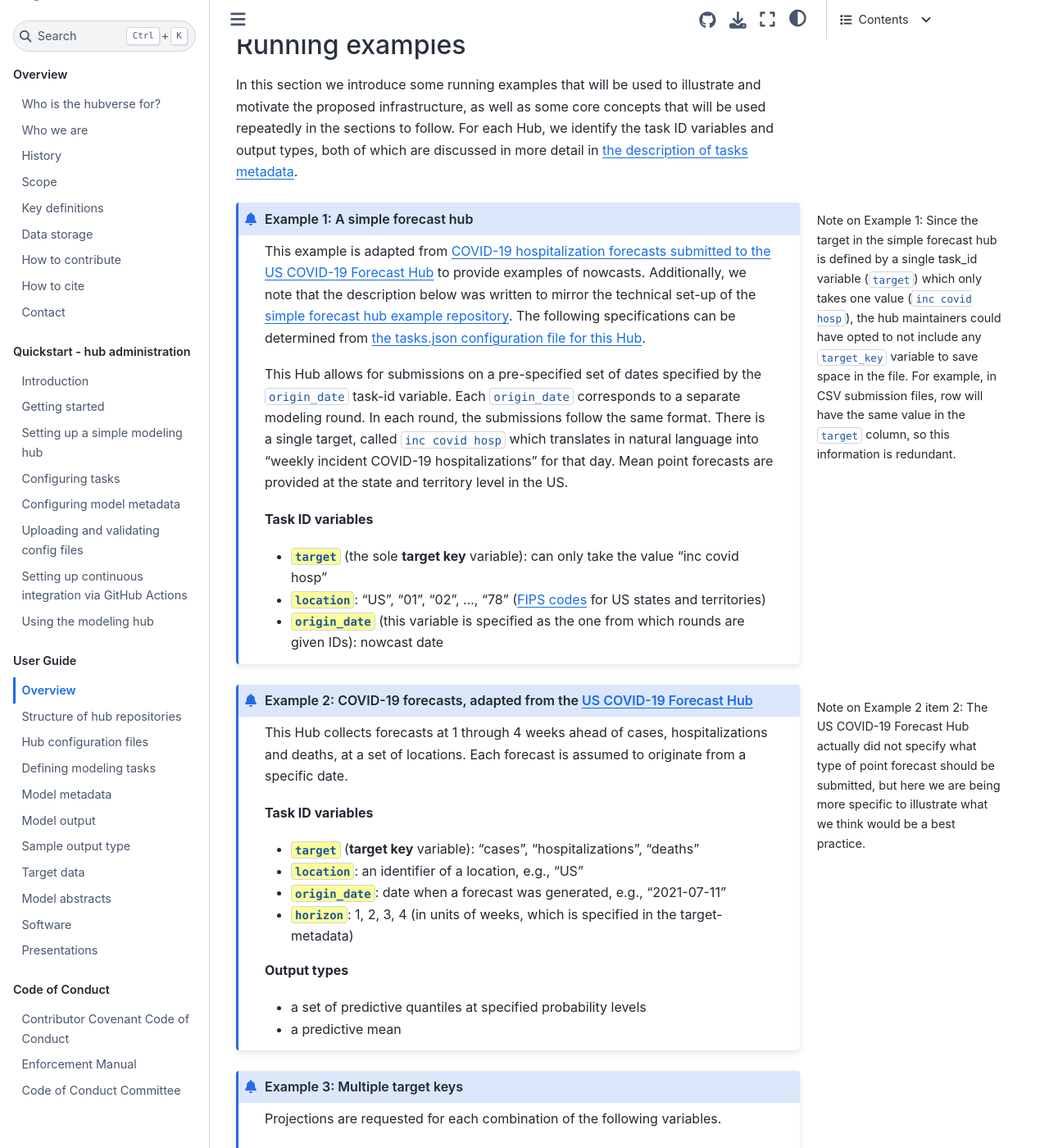
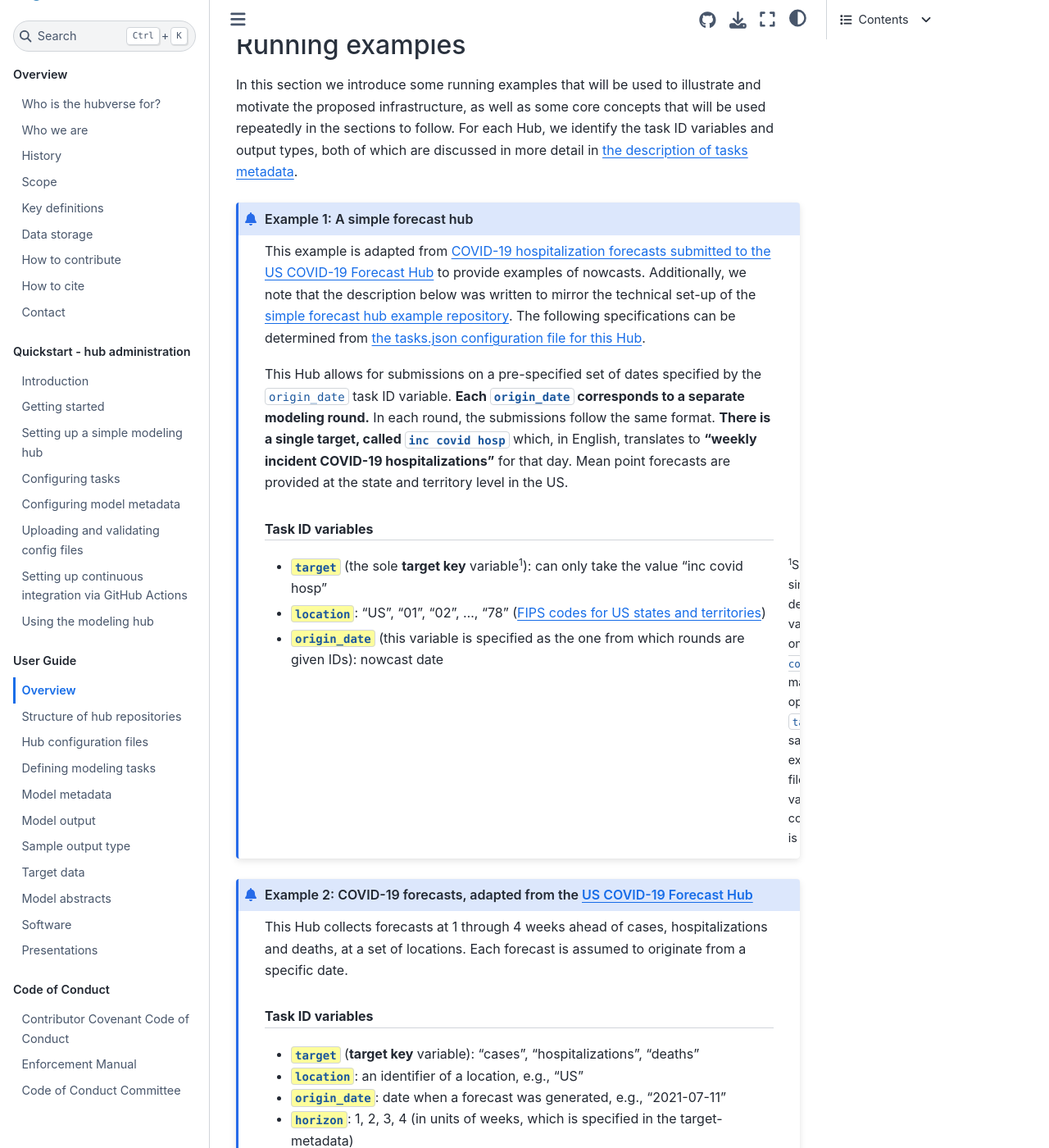
Before and after one commit to hubverse-org/hubDocs, a Sphinx documentation site: the page built from docs/source/user-guide/intro-data-formats.md, in a window 1280 px wide and 1400 px high, scrolled down 621 px. Shown: the whole window at 82% size. Built offline with Sphinx 7.4.7 and the Sphinx Book theme 1.1.4, drawn with Linux system fonts in a browser that asks for light colours; comment, search, counter and statistics services are not loaded; some of the changed text lies outside the part shown.

Commit message:
add anchors to example data and format

````diff
--- a/docs/source/user-guide/intro-data-formats.md
+++ b/docs/source/user-guide/intro-data-formats.md
@@ -18,51 +18,55 @@
 In this section we introduce some running examples that will be used to illustrate and motivate the proposed infrastructure, as well as some core concepts that will be used repeatedly in the sections to follow. For each Hub, we identify the task ID variables and output types, both of which are discussed in more detail in [the description of tasks metadata](#tasks-metadata).
 
 
-```{margin}
-Note on Example 1: Since the target in the simple forecast hub is defined by a single task_id variable (`target`) which only takes one value (`inc covid hosp`), the hub maintainers could have opted to not include any `target_key` variable to save space in the file. For example, in CSV submission files, row will have the same value in the `target` column, so this information is redundant.
-```
-
+(running-example-1)=
 ```{admonition} Example 1: A simple forecast hub
 
 This example is adapted from [COVID-19 hospitalization forecasts submitted to the US COVID-19 Forecast Hub](https://github.com/reichlab/covid19-forecast-hub) to provide examples of nowcasts.  Additionally, we note that the description below was written to mirror the technical set-up of the [simple forecast hub example repository](https://github.com/hubverse-org/example-simple-forecast-hub). The following specifications can be determined from [the tasks.json configuration file for this Hub](https://github.com/hubverse-org/example-simple-forecast-hub/blob/main/hub-config/tasks.json).
 
-This Hub allows for submissions on a pre-specified set of dates specified by the `origin_date` task-id variable. Each `origin_date` corresponds to a separate modeling round. In each round, the submissions follow the same format. There is a single target, called `inc covid hosp` which translates in natural language into "weekly incident COVID-19 hospitalizations" for that day. Mean point forecasts are provided at the state and territory level in the US.
+This Hub allows for submissions on a pre-specified set of dates specified by the `origin_date` task ID variable. **Each `origin_date` corresponds to a separate modeling round.** In each round, the submissions follow the same format. **There is a single target, called `inc covid hosp`** which, in English, translates to **"weekly incident COVID-19 hospitalizations"** for that day. Mean point forecasts are provided at the state and territory level in the US.
 
-**Task ID variables**
+#### Task ID variables
 
-* `target`{.codeitem} (the sole **target key** variable): can only take the value "inc covid hosp"
-* `location`{.codeitem}: “US”, “01”, “02”, …, “78” ([FIPS codes](https://en.wikipedia.org/wiki/Federal_Information_Processing_Standards) for US states and territories)
+* `target`{.codeitem} (the sole **target key** variable[^target-key]): can only take the value "inc covid hosp"
+* `location`{.codeitem}: “US”, “01”, “02”, …, “78” ([FIPS codes for US states and territories](https://en.wikipedia.org/wiki/Federal_Information_Processing_Standards))
 * `origin_date`{.codeitem} (this variable is specified as the one from which rounds are given IDs): nowcast date
 ```
 
+[^target-key]: Since the target in the simple forecast hub is defined by a
+    single task_id variable (`target`) which only takes one value (`inc covid
+    hosp`), the hub maintainers could have opted to not include any
+    `target_key` variable to save space in the file. For example, in CSV
+    submission files, row will have the same value in the `target` column, so
+    this information is redundant.
 
-```{margin}
-Note on Example 2 item 2: The US COVID-19 Forecast Hub actually did not specify what type of point forecast should be submitted, but here we are being more specific to illustrate what we think would be a best practice.
-```
 
+(running-example-2)=
 ```{admonition} Example 2: COVID-19 forecasts, adapted from the [US COVID-19 Forecast Hub](https://covid19forecasthub.org/)
 
 This Hub collects forecasts at 1 through 4 weeks ahead of cases, hospitalizations and deaths, at a set of locations. Each forecast is assumed to originate from a specific date.
 
-**Task ID variables**
+#### Task ID variables
 
 * `target`{.codeitem} (**target key** variable): "cases", "hospitalizations", "deaths"
 * `location`{.codeitem}: an identifier of a location, e.g., "US"
 * `origin_date`{.codeitem}: date when a forecast was generated, e.g., "2021-07-11"
 * `horizon`{.codeitem}: 1, 2, 3, 4 (in units of weeks, which is specified in the target-metadata)
 
-**Output types**
+#### Output Types
 
 * a set of predictive quantiles at specified probability levels
-* a predictive mean
+* a predictive mean[^predictive-dist]
 
 ```
 
+[^predictive-dist]: The US COVID-19 Forecast Hub actually did not specify what type of point forecast should be submitted, but here we are being more specific to illustrate what we think would be a best practice.
 
+
+(running-example-3)=
 ```{admonition} Example 3: Multiple target keys
 Projections are requested for each combination of the following variables.
 
-**Task ID variables**
+#### Task ID variables
 
 * `outcome_variable`{.codeitem} (**target key** variable): “hospitalizations”, “cases”, “deaths”
 * `outcome_measure`{.codeitem} (**target key** variable): “incident count”, “cumulative count”
````
